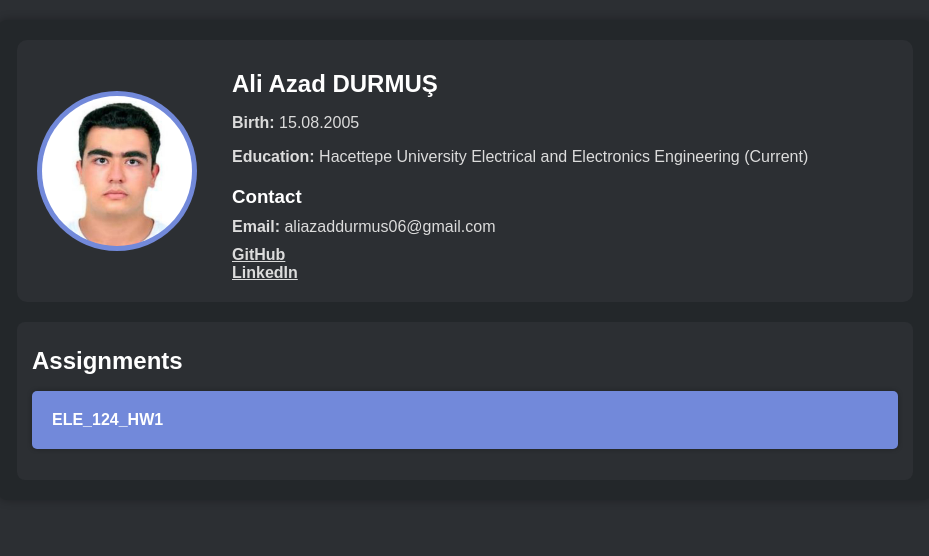
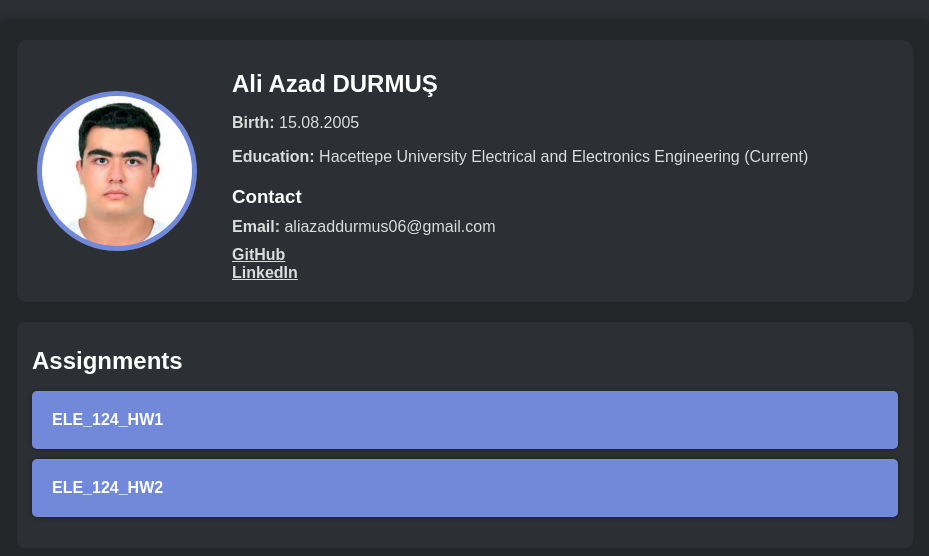
Before and after one commit to AliAzadDurmus/AliAzadDurmus.github.io, a plain HTML site: page index.html in a window 1280 px wide. Shown: the whole page, without its empty margins (175-1104 px from the left). Drawn offline with Linux system fonts and the light colour scheme.

Commit message:
index.html

```diff
--- a/index.html
+++ b/index.html
@@ -130,6 +130,7 @@
             <h2>Assignments</h2>
             <ul>
                 <li><a href="https://github.com/AliAzadDurmus/ELE_124/tree/main/HW1">ELE_124_HW1  </a></li>
+                <li><a href="https://github.com/AliAzadDurmus/ELE_124/tree/main/HW2">ELE_124_HW2  </a></li>
             </ul>
         </div>
     </div>
```
